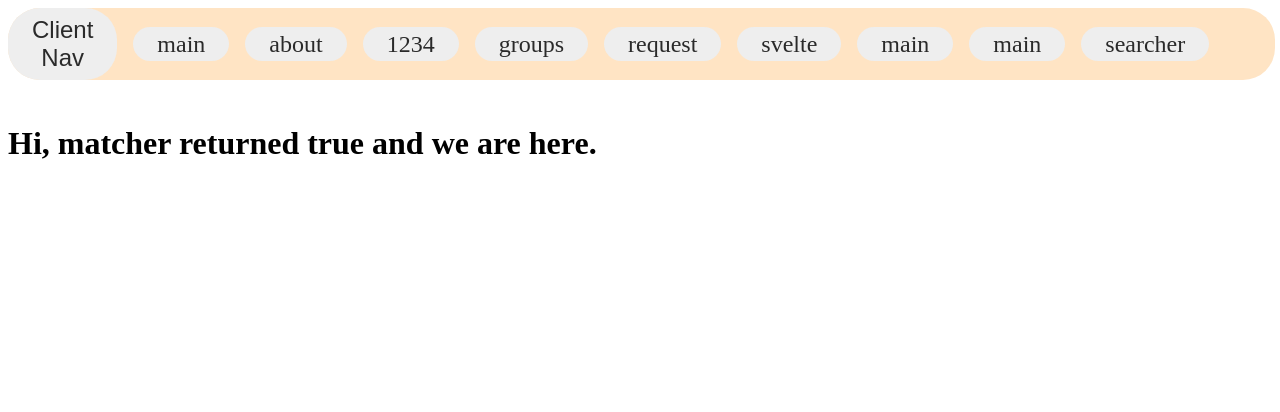
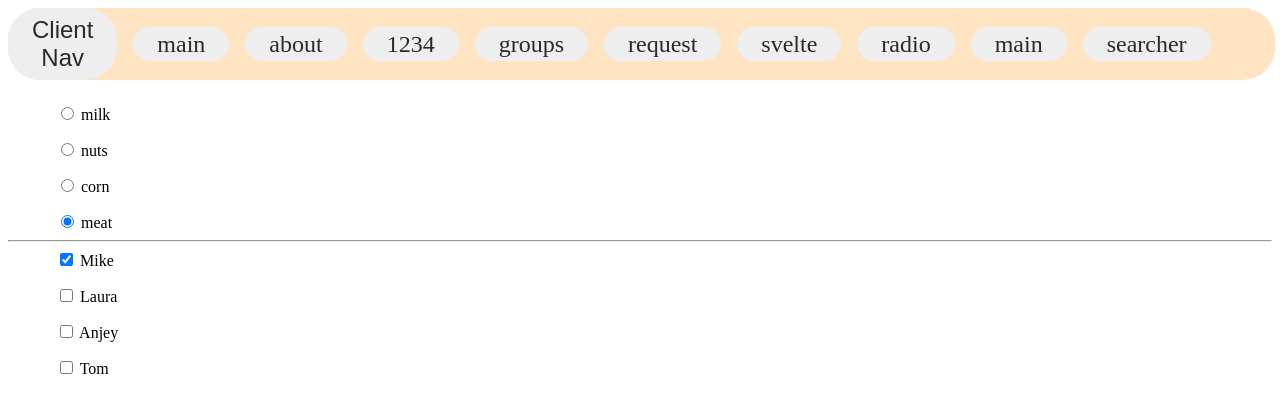
Before and after one commit to Waldemar-00/Svelte-Sveltekit, a SvelteKit app: page /radio in a window 1280 px wide. Shown: the top 412 px of the page. Built offline with nearby package versions, Linux system fonts and the light colour scheme.

Commit message:
Bind in the Svelte, bind:this.

```diff
--- a/src/routes/+layout.svelte
+++ b/src/routes/+layout.svelte
@@ -22,7 +22,7 @@
 	<a href="/groups">groups</a>
 	<a href="/request">request</a>
 	<a href="/svelte">svelte</a>
-	<a href="/">main</a>
+	<a href="/radio">radio</a>
 	<a href="/">main</a>
 	<a href="/searcher">searcher</a>
 	<a href="/login" class="login">login/out</a>
--- /dev/null
+++ b/src/routes/radio/+page.svelte
@@ -0,0 +1,33 @@
+<script>
+	// @ts-nocheck
+	let div;
+	let food = 'meat';
+	let names = ['Mike'];
+	$: console.log(food);
+	$: console.log(names);
+	$: console.log(div);
+</script>
+
+<div bind:this={div}>
+	<label><input type="radio" bind:group={food} value="milk" /> milk</label>
+	<label><input type="radio" bind:group={food} value="nuts" /> nuts</label>
+	<label><input type="radio" bind:group={food} value="corn" /> corn</label>
+	<label><input type="radio" bind:group={food} value="meat" /> meat</label>
+</div>
+<hr />
+<div>
+	<label><input type="checkbox" bind:group={names} value="Mike" /> Mike</label>
+	<label><input type="checkbox" bind:group={names} value="Laura" /> Laura</label>
+	<label><input type="checkbox" bind:group={names} value="Anjey" /> Anjey</label>
+	<label><input type="checkbox" bind:group={names} value="Tom" /> Tom</label>
+</div>
+
+<style>
+	div {
+		display: flex;
+		flex-direction: column;
+		align-items: flex-start;
+		gap: 1rem;
+		margin-left: 3rem;
+	}
+</style>
```
